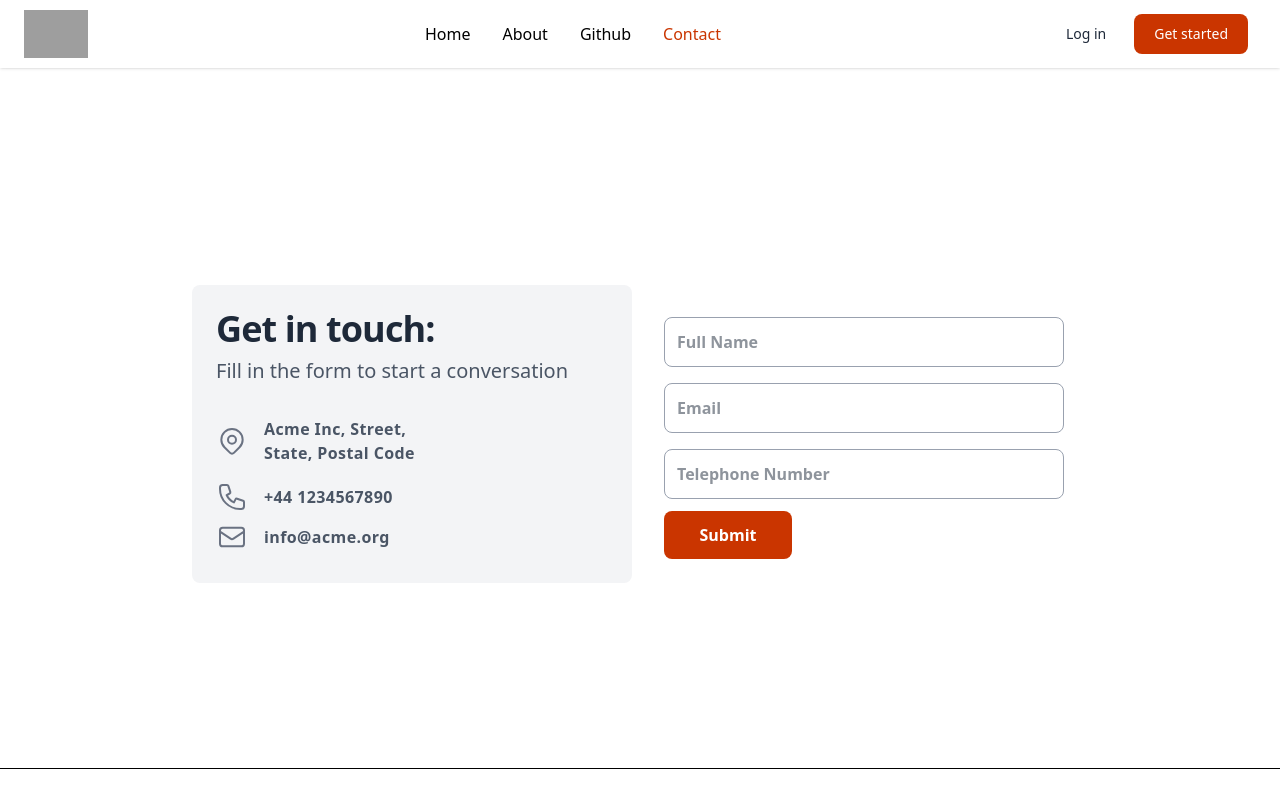
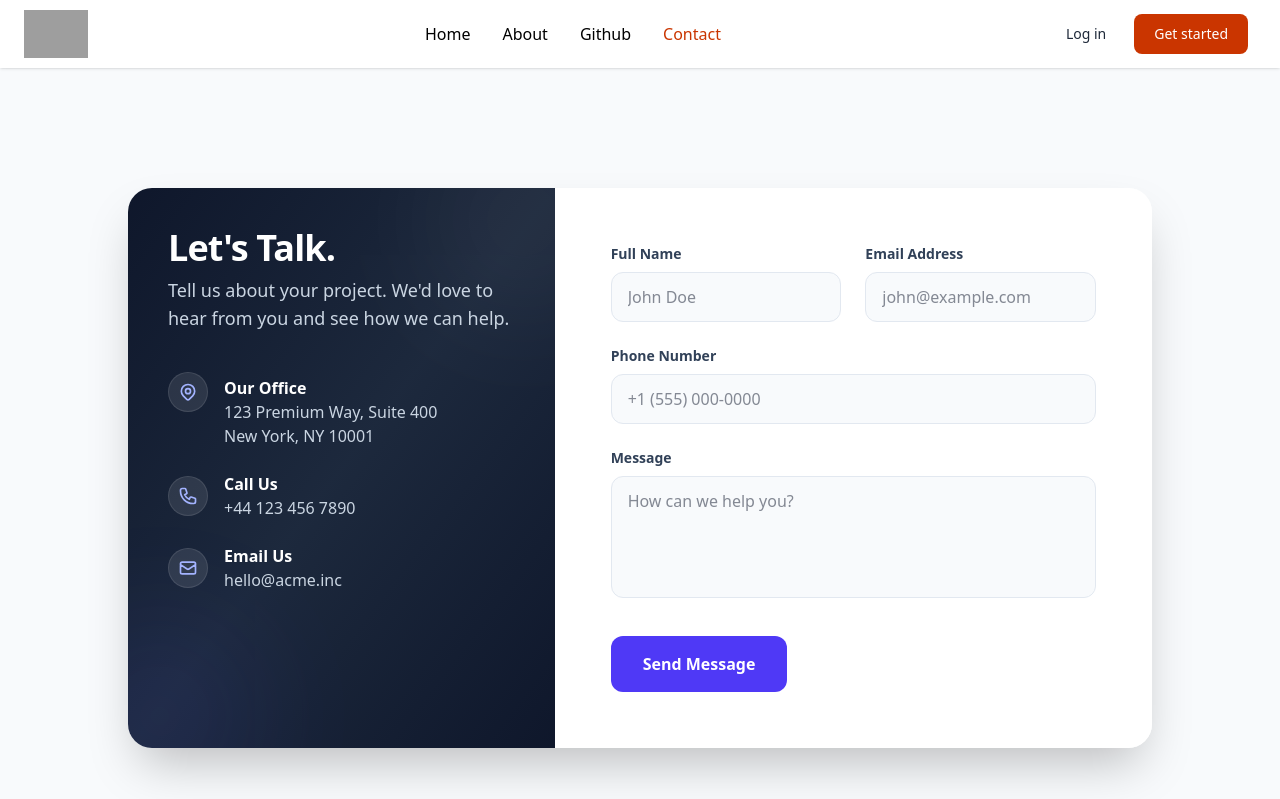
Before and after one commit to HimanshuKumarShahi/chai-aur-react, a React (Vite) app in the folder reactrouter/: page /contact in a window 1280 px wide. Shown: the top 799 px of the page. Built offline with nearby package versions, Linux system fonts and the light colour scheme; grey boxes are pictures that could not be loaded.

Commit message:
design with ai + react components

```diff
--- a/reactrouter/src/components/Contact/Contact.jsx
+++ b/reactrouter/src/components/Contact/Contact.jsx
@@ -1,141 +1,142 @@
-import React from 'react'
+import React from 'react';
 
 export default function Contact() {
     return (
-        <div className="relative flex items-top justify-center min-h-[700px] bg-white sm:items-center sm:pt-0">
-            <div className="max-w-6xl mx-auto sm:px-6 lg:px-8">
-                <div className="mt-8 overflow-hidden">
-                    <div className="grid grid-cols-1 md:grid-cols-2">
-                        <div className="p-6 mr-2 bg-gray-100 sm:rounded-lg">
-                            <h1 className="text-3xl sm:text-4xl text-gray-800 font-extrabold tracking-tight">
-                                Get in touch:
-                            </h1>
-                            <p className="text-normal text-lg sm:text-xl font-medium text-gray-600 mt-2">
-                                Fill in the form to start a conversation
+        <div className="min-h-screen bg-slate-50 flex items-center justify-center py-12 px-4 sm:px-6 lg:px-8 font-sans">
+            <div className="max-w-5xl w-full bg-white rounded-3xl shadow-2xl overflow-hidden flex flex-col md:flex-row">
+
+                {/* Left Side: Contact Information (Dark Premium Theme) */}
+                <div className="md:w-5/12 bg-gradient-to-br from-slate-900 via-slate-800 to-slate-900 p-10 text-white flex flex-col justify-between relative overflow-hidden">
+                    {/* Decorative Background Element */}
+                    <div className="absolute top-0 right-0 -mr-16 -mt-16 w-48 h-48 rounded-full bg-white opacity-5 blur-3xl"></div>
+                    <div className="absolute bottom-0 left-0 -ml-16 -mb-16 w-48 h-48 rounded-full bg-indigo-500 opacity-10 blur-3xl"></div>
+
+                    <div className="relative z-10">
+                        <h2 className="text-3xl md:text-4xl font-extrabold tracking-tight mb-2">
+                            Let's Talk.
+                        </h2>
+                        <p className="text-slate-300 text-lg mb-10">
+                            Tell us about your project. We'd love to hear from you and see how we can help.
                         </p>
 
-                            <div className="flex items-center mt-8 text-gray-600">
-                                <svg
-                                    fill="none"
-                                    stroke="currentColor"
-                                    stroke-linecap="round"
-                                    stroke-linejoin="round"
-                                    stroke-width="1.5"
-                                    viewBox="0 0 24 24"
-                                    className="w-8 h-8 text-gray-500"
-                                >
-                                    <path
-                                        stroke-linecap="round"
-                                        stroke-linejoin="round"
-                                        stroke-width="1.5"
-                                        d="M17.657 16.657L13.414 20.9a1.998 1.998 0 01-2.827 0l-4.244-4.243a8 8 0 1111.314 0z"
-                                    />
-                                    <path
-                                        stroke-linecap="round"
-                                        stroke-linejoin="round"
-                                        stroke-width="1.5"
-                                        d="M15 11a3 3 0 11-6 0 3 3 0 016 0z"
-                                    />
+                        <div className="space-y-6">
+                            {/* Address Icon & Text */}
+                            <div className="flex items-start space-x-4">
+                                <div className="flex-shrink-0 w-10 h-10 rounded-full bg-white/10 flex items-center justify-center border border-white/10">
+                                    <svg className="w-5 h-5 text-indigo-300" fill="none" stroke="currentColor" strokeWidth="2" strokeLinecap="round" strokeLinejoin="round" viewBox="0 0 24 24">
+                                        <path d="M17.657 16.657L13.414 20.9a1.998 1.998 0 01-2.827 0l-4.244-4.243a8 8 0 1111.314 0z" />
+                                        <path d="M15 11a3 3 0 11-6 0 3 3 0 016 0z" />
                                     </svg>
-                                <div className="ml-4 text-md tracking-wide font-semibold w-40">
-                                    Acme Inc, Street, State, Postal Code
+                                </div>
+                                <div className="text-slate-300 mt-1">
+                                    <p className="font-semibold text-white">Our Office</p>
+                                    <p>123 Premium Way, Suite 400</p>
+                                    <p>New York, NY 10001</p>
                                 </div>
                             </div>
 
-                            <div className="flex items-center mt-4 text-gray-600">
-                                <svg
-                                    fill="none"
-                                    stroke="currentColor"
-                                    stroke-linecap="round"
-                                    stroke-linejoin="round"
-                                    stroke-width="1.5"
-                                    viewBox="0 0 24 24"
-                                    className="w-8 h-8 text-gray-500"
-                                >
-                                    <path
-                                        stroke-linecap="round"
-                                        stroke-linejoin="round"
-                                        stroke-width="1.5"
-                                        d="M3 5a2 2 0 012-2h3.28a1 1 0 01.948.684l1.498 4.493a1 1 0 01-.502 1.21l-2.257 1.13a11.042 11.042 0 005.516 5.516l1.13-2.257a1 1 0 011.21-.502l4.493 1.498a1 1 0 01.684.949V19a2 2 0 01-2 2h-1C9.716 21 3 14.284 3 6V5z"
-                                    />
+                            {/* Phone Icon & Text */}
+                            <div className="flex items-center space-x-4">
+                                <div className="flex-shrink-0 w-10 h-10 rounded-full bg-white/10 flex items-center justify-center border border-white/10">
+                                    <svg className="w-5 h-5 text-indigo-300" fill="none" stroke="currentColor" strokeWidth="2" strokeLinecap="round" strokeLinejoin="round" viewBox="0 0 24 24">
+                                        <path d="M3 5a2 2 0 012-2h3.28a1 1 0 01.948.684l1.498 4.493a1 1 0 01-.502 1.21l-2.257 1.13a11.042 11.042 0 005.516 5.516l1.13-2.257a1 1 0 011.21-.502l4.493 1.498a1 1 0 01.684.949V19a2 2 0 01-2 2h-1C9.716 21 3 14.284 3 6V5z" />
                                     </svg>
-                                <div className="ml-4 text-md tracking-wide font-semibold w-40">
-                                    +44 1234567890
+                                </div>
+                                <div>
+                                    <p className="font-semibold text-white">Call Us</p>
+                                    <p className="text-slate-300">+44 123 456 7890</p>
                                 </div>
                             </div>
 
-                            <div className="flex items-center mt-2 text-gray-600">
-                                <svg
-                                    fill="none"
-                                    stroke="currentColor"
-                                    stroke-linecap="round"
-                                    stroke-linejoin="round"
-                                    stroke-width="1.5"
-                                    viewBox="0 0 24 24"
-                                    className="w-8 h-8 text-gray-500"
-                                >
-                                    <path
-                                        stroke-linecap="round"
-                                        stroke-linejoin="round"
-                                        stroke-width="1.5"
-                                        d="M3 8l7.89 5.26a2 2 0 002.22 0L21 8M5 19h14a2 2 0 002-2V7a2 2 0 00-2-2H5a2 2 0 00-2 2v10a2 2 0 002 2z"
-                                    />
+                            {/* Email Icon & Text */}
+                            <div className="flex items-center space-x-4">
+                                <div className="flex-shrink-0 w-10 h-10 rounded-full bg-white/10 flex items-center justify-center border border-white/10">
+                                    <svg className="w-5 h-5 text-indigo-300" fill="none" stroke="currentColor" strokeWidth="2" strokeLinecap="round" strokeLinejoin="round" viewBox="0 0 24 24">
+                                        <path d="M3 8l7.89 5.26a2 2 0 002.22 0L21 8M5 19h14a2 2 0 002-2V7a2 2 0 00-2-2H5a2 2 0 00-2 2v10a2 2 0 002 2z" />
                                     </svg>
-                                <div className="ml-4 text-md tracking-wide font-semibold w-40">
-                                    info@acme.org
+                                </div>
+                                <div>
+                                    <p className="font-semibold text-white">Email Us</p>
+                                    <p className="text-slate-300">hello@acme.inc</p>
+                                </div>
+                            </div>
                         </div>
                     </div>
                 </div>
 
-                        <form className="p-6 flex flex-col justify-center">
-                            <div className="flex flex-col">
-                                <label for="name" className="hidden">
+                {/* Right Side: Form */}
+                <div className="md:w-7/12 p-10 lg:p-14 bg-white">
+                    <form className="space-y-6">
+                        <div className="grid grid-cols-1 sm:grid-cols-2 gap-6">
+                            {/* Name Input */}
+                            <div>
+                                <label htmlFor="name" className="block text-sm font-semibold text-slate-700 mb-2">
                                     Full Name
                                 </label>
                                 <input
-                                    type="name"
+                                    type="text"
                                     name="name"
                                     id="name"
-                                    placeholder="Full Name"
-                                    className="w-100 mt-2 py-3 px-3 rounded-lg bg-white border border-gray-400 text-gray-800 font-semibold focus:border-orange-500 focus:outline-none"
+                                    placeholder="John Doe"
+                                    className="w-full px-4 py-3 rounded-xl bg-slate-50 border border-slate-200 text-slate-900 focus:outline-none focus:ring-2 focus:ring-indigo-600 focus:border-transparent transition duration-200 ease-in-out"
                                 />
                             </div>
 
-                            <div className="flex flex-col mt-2">
-                                <label for="email" className="hidden">
-                                    Email
+                            {/* Email Input */}
+                            <div>
+                                <label htmlFor="email" className="block text-sm font-semibold text-slate-700 mb-2">
+                                    Email Address
                                 </label>
                                 <input
                                     type="email"
                                     name="email"
                                     id="email"
-                                    placeholder="Email"
-                                    className="w-100 mt-2 py-3 px-3 rounded-lg bg-white border border-gray-400 text-gray-800 font-semibold focus:border-orange-500 focus:outline-none"
+                                    placeholder="john@example.com"
+                                    className="w-full px-4 py-3 rounded-xl bg-slate-50 border border-slate-200 text-slate-900 focus:outline-none focus:ring-2 focus:ring-indigo-600 focus:border-transparent transition duration-200 ease-in-out"
                                 />
                             </div>
+                        </div>
 
-                            <div className="flex flex-col mt-2">
-                                <label for="tel" className="hidden">
-                                    Number
+                        {/* Telephone Input */}
+                        <div>
+                            <label htmlFor="tel" className="block text-sm font-semibold text-slate-700 mb-2">
+                                Phone Number
                             </label>
                             <input
                                 type="tel"
                                 name="tel"
                                 id="tel"
-                                    placeholder="Telephone Number"
-                                    className="w-100 mt-2 py-3 px-3 rounded-lg bg-white border border-gray-400 text-gray-800 font-semibold focus:border-orange-500 focus:outline-none"
+                                placeholder="+1 (555) 000-0000"
+                                className="w-full px-4 py-3 rounded-xl bg-slate-50 border border-slate-200 text-slate-900 focus:outline-none focus:ring-2 focus:ring-indigo-600 focus:border-transparent transition duration-200 ease-in-out"
                             />
                         </div>
 
+                        {/* Added Message Textarea (Crucial for contact forms) */}
+                        <div>
+                            <label htmlFor="message" className="block text-sm font-semibold text-slate-700 mb-2">
+                                Message
+                            </label>
+                            <textarea
+                                name="message"
+                                id="message"
+                                rows="4"
+                                placeholder="How can we help you?"
+                                className="w-full px-4 py-3 rounded-xl bg-slate-50 border border-slate-200 text-slate-900 focus:outline-none focus:ring-2 focus:ring-indigo-600 focus:border-transparent transition duration-200 ease-in-out resize-none"
+                            ></textarea>
+                        </div>
+
+                        {/* Submit Button */}
+                        <div className="pt-2">
                             <button
                                 type="submit"
-                                className="md:w-32 bg-orange-700 hover:bg-blue-dark text-white font-bold py-3 px-6 rounded-lg mt-3 hover:bg-orange-600 transition ease-in-out duration-300"
+                                className="w-full sm:w-auto px-8 py-4 bg-indigo-600 text-white font-bold rounded-xl hover:bg-indigo-700 hover:shadow-lg hover:shadow-indigo-200 focus:outline-none focus:ring-4 focus:ring-indigo-100 transition-all duration-300 active:scale-95"
                             >
-                                Submit
+                                Send Message
                             </button>
+                        </div>
                     </form>
                 </div>
-                </div>
+
             </div>
         </div>
     );
```
Lines whose indentation alone changed are shown as unchanged.
